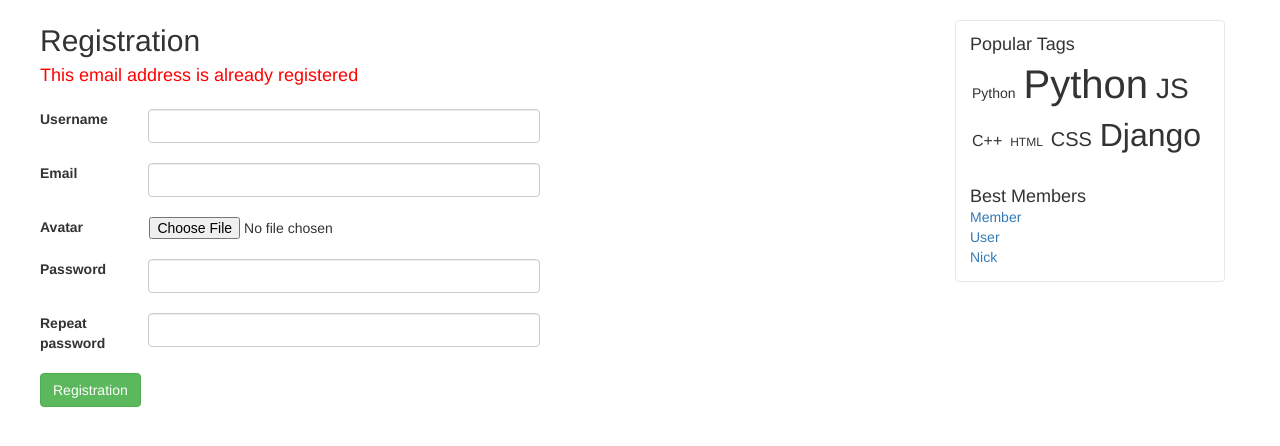
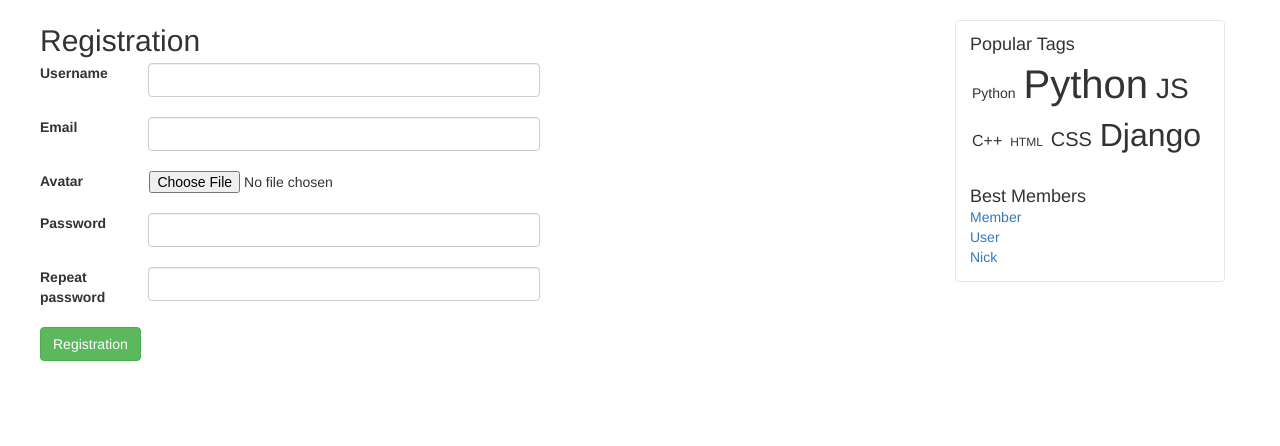
Before and after one commit to MainSkynetHackPro/ask_yaminsky, a Django app: template templates/profile/registration.html in a window 1280 px wide. Shown: the part 52-498 px from the top of the page. Run offline with Django 3.2, Linux system fonts and the light colour scheme; the template is opened without the code that fills it: values that come from a table or form of the project are taken from there, others are empty; parts of the project's set-up code (start-up, migrations or seed data) failed here and were passed over; some libraries are stand-ins or nearby versions.

Commit message:
base forms + logint

```diff
--- a/ask/models.py
+++ b/ask/models.py
@@ -21,7 +21,7 @@ def avatar_dir_path(instance, filename):
 class User(AbstractBaseUser, PermissionsMixin):
     username = models.CharField(verbose_name=u'Username', max_length=255, unique=True, default=None,
                                 error_messages={'unique': 'User with this username exists'})
-    email = models.EmailField(verbose_name=u'Email', unique=True, default=None, null=True, blank=True)
+    email = models.EmailField(verbose_name=u'Email', unique=True, default=None)
 
     is_staff = models.BooleanField(verbose_name=u'has admin access', default=False)
 
--- a/templates/formfields/password_field.html
+++ b/templates/formfields/password_field.html
@@ -2,3 +2,6 @@
     <label for="password">{{ field.label }}</label>
     <input id="password" type="password" name="{{ field.html_name }}" class="form-control">
 </div>
+{% if field.errors %}
+    <div class="error-row">{% for error in field.errors %}{{ error }}<br>{% endfor %}</div>
+{% endif %}
--- a/templates/formfields/text_field.html
+++ b/templates/formfields/text_field.html
@@ -2,3 +2,6 @@
     <label for="field__{{ field.html_name }}">{{ field.label }}</label>
     <input id="field__{{ field.html_name }}" type="text" name="{{ field.html_name }}" class="form-control">
 </div>
+{% if field.errors %}
+    <div class="error-row">{% for error in field.errors %}{{ error }}<br>{% endfor %}</div>
+{% endif %}
--- a/templates/profile/profile.html
+++ b/templates/profile/profile.html
@@ -2,7 +2,7 @@
 
 {% block content %}
     <div class="form row-form short-form">
-    <div class="form-header">Settings: username</div>
+        <div class="form-header">Settings: username</div>
 
         <div class="row">
             <label for="username">Login</label>
--- a/templates/profile/registration.html
+++ b/templates/profile/registration.html
@@ -3,7 +3,8 @@
 {% block content %}
     <div class="form row-form short-form">
         <div class="form-header">Registration</div>
-        <div class="form-errors">This email address is already registered</div>
+        <form method="POST">
+            {% csrf_token %}
             {% include "formfields/text_field.html" with field=form.username %}
             {% include "formfields/text_field.html" with field=form.email %}
 
@@ -18,5 +19,6 @@
             <div class="row">
                 <input class="btn btn-success" type="submit" value="Registration">
             </div>
+        </form>
     </div>
 {% endblock %}
```
Also changed, not shown: ask/migrations/0008_auto_20170503_1700.py (added). Lines whose indentation alone changed are shown as unchanged.
